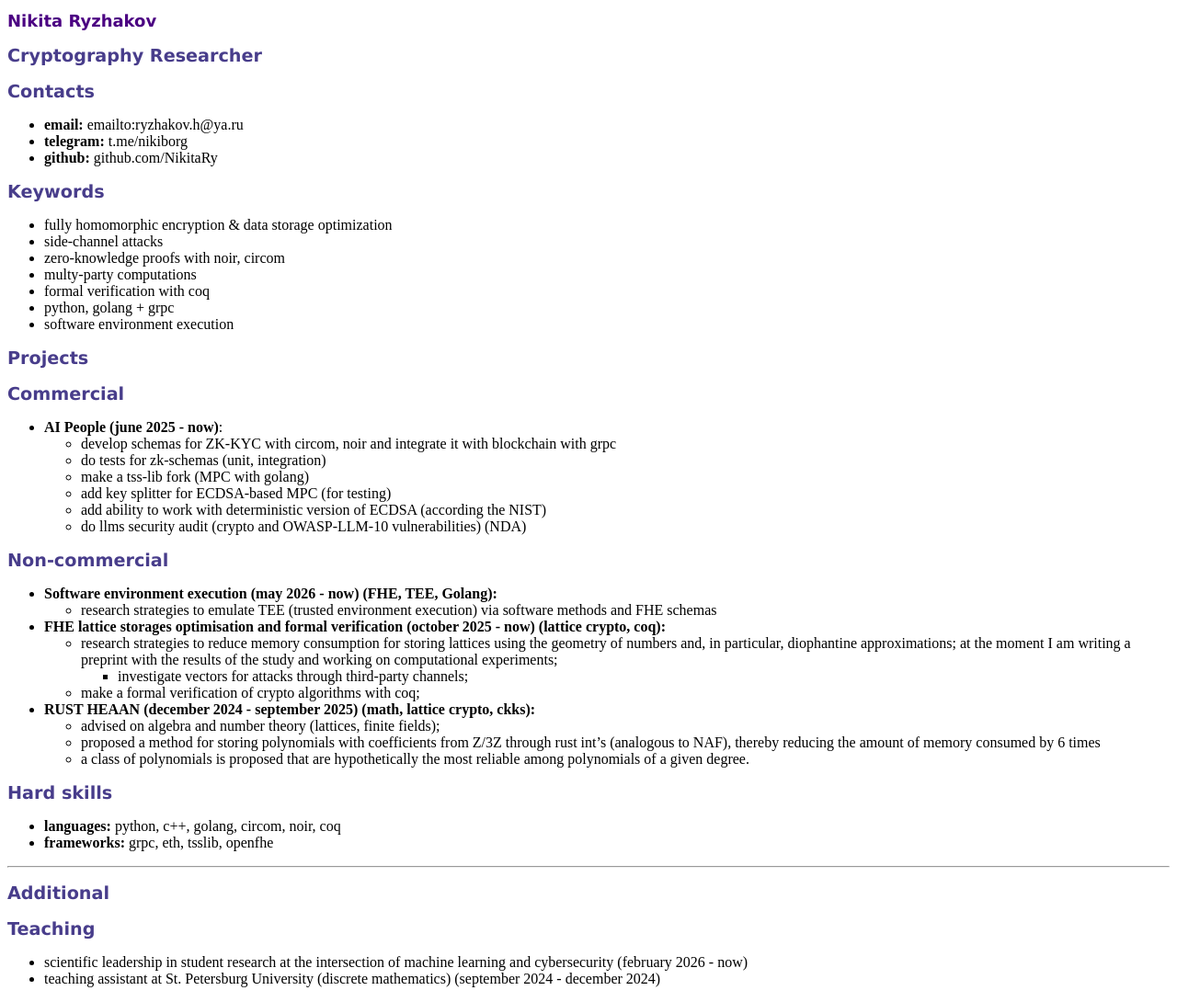
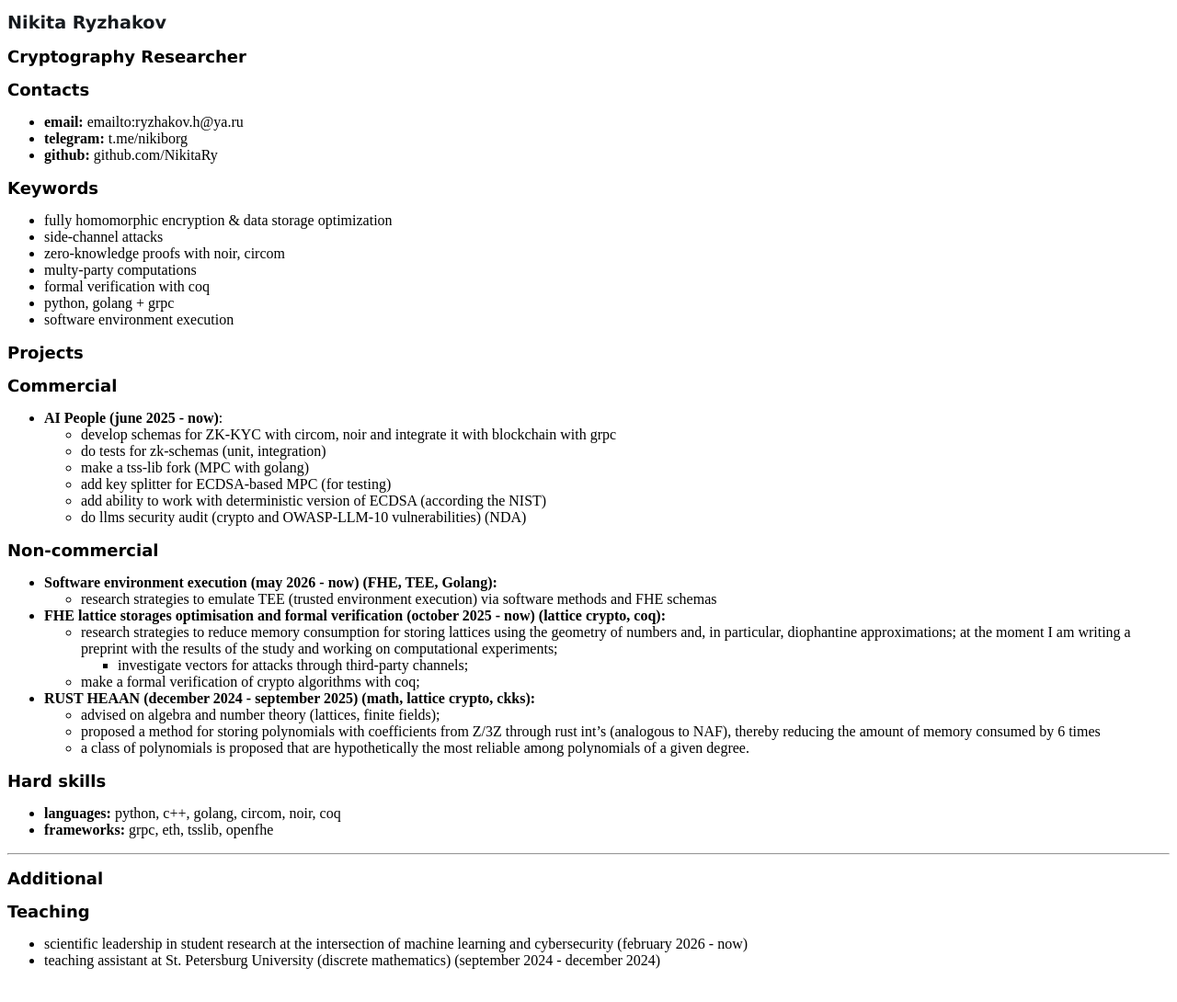
Before and after one commit to NikitaRy/NikitaRy.github.io, a Jekyll site: the page built from about.md, in a window 1280 px wide. Shown: the whole page at 92% size. Built offline with Jekyll 4.4.1, drawn with Linux system fonts in a browser that asks for light colours; our own code applies the rules of GitHub Pages for plain Markdown files.

Commit message:
update styles

```diff
--- a/assets/css/style.css
+++ b/assets/css/style.css
@@ -1,11 +1,11 @@
 h1{
-    color: indigo;
-    font-size: large;
+    color: #161a1e;
+    font-size: larger;
     font-family: Verdana, Geneva, Tahoma, sans-serif;
 }
 
 h2, h3{
-    color: darkslateblue;
-    font-size: larger;
+    color: 2f353b;
+    font-size: large;
     font-family: Verdana, Geneva, Tahoma, sans-serif;
 }
```
